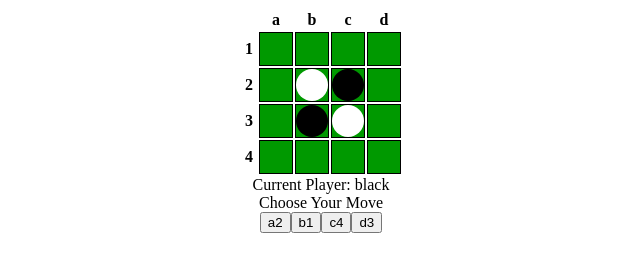
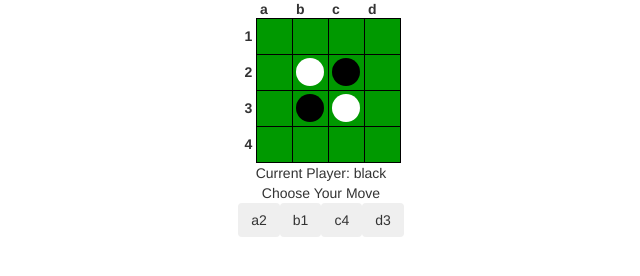
Before and after one commit to g-----ta/MyOwnRepo, a plain HTML site: page othello/index.html in a window 1280 px wide. Shown: the whole page, without its empty margins (319-959 px from the left). Drawn offline with Linux system fonts and the light colour scheme.

Commit message:
simple othello

```diff
--- a/othello/index.html
+++ b/othello/index.html
@@ -3,6 +3,7 @@
   <head>
     <meta charset="UTF-8">
     <title>othello game</title>
+    <link rel="stylesheet" href="bootstrap/css/bootstrap.min.css">
     <link rel="stylesheet" href="style.css">
   </head>
   <body>
--- a/othello/script.js
+++ b/othello/script.js
@@ -2,11 +2,12 @@
   var SIZE = 4,  //TODO: enlarge later
 WHITE = 'white',
 EMPTY = 'empty',
-BLACK = 'black',
-board = {};
+BLACK = 'black';
 
 
 function initBoard() {
+  var board = {};
+
   for (var x = 0; x < SIZE; x++) {
     for (var y = 0; y < SIZE; y++) {
       board[[x,y]] = EMPTY;
@@ -16,6 +17,7 @@ function initBoard() {
   board[[(SIZE/2)-1,(SIZE/2)-1]] = WHITE;
   board[[SIZE/2,(SIZE/2)-1]] = BLACK;
   board[[(SIZE/2)-1,SIZE/2]] = BLACK;
+
   return board;
 }
 
@@ -23,21 +25,21 @@ function drawBoard(board, player) {
   var ss = [];
   ss.push('<table>');
 
-  for (var i = -1; i < SIZE; i++) {
+  for (var y = -1; y < SIZE; y++) {
     ss.push('<tr>');
-    for (var j = -1; j < SIZE; j++) {
-      if (i > -1 && j > -1) {
+    for (var x = -1; x < SIZE; x++) {
+      if (x > -1 && y > -1) {
         ss.push('<td class="');
         ss.push('mas');
         ss.push(' ');
-        ss.push(board[[i,j]]);
+        ss.push(board[[x,y]]);
         ss.push('">');
         ss.push('<span class="circle"></span>');
         ss.push('</td>');
-      }else if (i === -1 && j > -1) {
-        ss.push('<th>'+ 'abcdefgh'[j] + '</th>');
-      }else if (i > -1 && j === -1) {
-        ss.push('<th>'+ '12345678'[i]+ '</th>');
+      }else if (y === -1 && x > -1) {
+        ss.push('<th>'+ 'abcdefgh'[x] + '</th>');
+      }else if (y > -1 && x === -1) {
+        ss.push('<th>'+ '12345678'[y]+ '</th>');
       }else {
         ss.push('<th></th>');
       }
@@ -74,7 +76,9 @@ function completePassingMove(attackingMoves, board, player, wasPassed) {
   }else if(!wasPassed) {
     return [{
       isPassingMove: true,
-        gameTree: createGameTree(board, nextPlayer(player), true)
+        gameTreePromise: delay(function () {
+          return createGameTree(board, nextPlayer(player), true);
+        })
     }];
   } else {
     return [];
@@ -90,11 +94,18 @@ function listAttackingMoves(board, player) {
         moves.push({
           x:x,
           y:y,
-          gameTree: createGameTree(
-            createAttackedBoard(board, x, y, player),
-            nextPlayer(player),
-            false
-            )
+          gameTreePromise: (function (x,y) {
+            return delay(function () {
+              return createGameTree(
+                createAttackedBoard(board, x, y, player),
+                nextPlayer(player),
+                false
+                );
+
+            });
+          })(x,y)
+
+
         });
       }
     }
@@ -142,8 +153,8 @@ function listVulnerableCells(board, x, y, player) {
         if (cell === player && 2 <= i) {
           for (j = 0; j < i; j++) {
             vulnerableCells.push([x + j * dx, y + j * dy]);
-            break;
           }
+          break;
         }
         if (cell !== opponent) {
           break;
@@ -159,7 +170,7 @@ function setUpUIToChooseMove(gameTree) {
   gameTree.moves.forEach(function (m,i) {
     $('#console').append(
       $('<input type="button" class="btn">').val(createLabelForMove(m)).click(function () {
-        shiftToNewGameTree(m.gameTree);
+        shiftToNewGameTree(force(m.gameTreePromise));
       })
       );
   });
@@ -198,7 +209,7 @@ function setUpUIToReset() {
       $('<input type="button" class="btn">').val('Start a new game').click(function() {
         resetGame();
       })
-  );
+      );
 }
 
 function resetGame() {
@@ -216,5 +227,23 @@ function shiftToNewGameTree(gameTree) {
   }
 }
 
+function delay(expressionAsFunction) {
+  var result;
+  var isEvaluated = false;
+
+  return function() {
+    if (!isEvaluated) {
+      result = expressionAsFunction();
+      isEvaluated = true;
+    }
+    return result;
+  };
+}
+
+function force(promise) {
+  return promise();
+}
+
 resetGame();
+
 })();
--- a/othello/style.css
+++ b/othello/style.css
@@ -25,6 +25,7 @@
   width: 2em;
   height: 2em;
   border-radius: 1em;
+  margin: 0.25em;
 }
 
 #game-board > table .mas.white > .circle {
```
